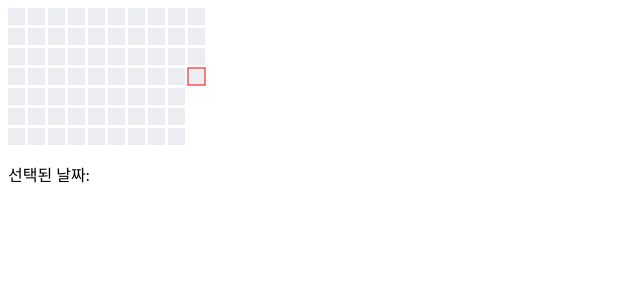
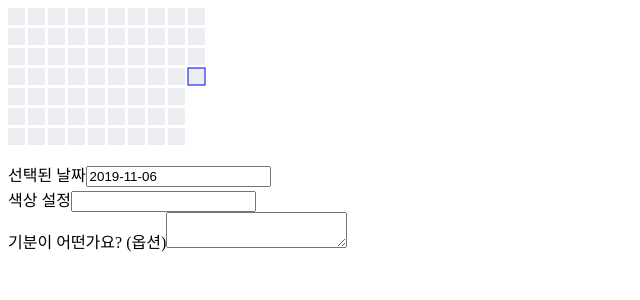
Before and after one commit to cok2exe/record-feeling, a React (Create React App) app: page / in a window 1280 px wide. Shown: the top 300 px of the page, without its empty margins (0-640 px from the left). Built offline with nearby package versions, Linux system fonts and the light colour scheme.

Commit message:
update :) 선택된 날짜에 색상과 설명을 입력하는 input 추가

```diff
--- a/src/containers/Calendar/index.tsx
+++ b/src/containers/Calendar/index.tsx
@@ -8,7 +8,7 @@ interface IDataValue {
 }
 
 type stateType = {
-  date: string;
+  color: string;
   description: string;
 };
 
@@ -26,17 +26,24 @@ const reducer = (state: stateType, action: actionType) => {
 
 const Calendar: React.FC = () => {
   // 날짜 선택
-  const [selectedDate, setDate] = useState("");
+  const [selectedDate, setDate] = useState(moment().format("YYYY-MM-DD"));
   const clickDate = (day: string): void => {
     setDate(day);
   };
 
   // 날짜 선택 후 정보 저장
   const [state, dispatch] = useReducer(reducer, {
-    date: "",
+    color: "",
     description: ""
   });
-  const onChange = (e: React.ChangeEvent<HTMLInputElement>): void => {
+  const handleChangeForInput = (
+    e: React.ChangeEvent<HTMLInputElement>
+  ): void => {
+    dispatch(e.target);
+  };
+  const handleChangeForTextArea = (
+    e: React.ChangeEvent<HTMLTextAreaElement>
+  ): void => {
     dispatch(e.target);
   };
 
@@ -75,7 +82,38 @@ const Calendar: React.FC = () => {
         selectedDate={selectedDate}
         clickDate={clickDate}
       />
-      <div>선택된 날짜: {selectedDate}</div>
+      <div className="calendar__input">
+        <div className="calendar__select-date">
+          <label htmlFor="select_date">선택된 날짜</label>
+          <input
+            type="text"
+            name="date"
+            id="select_date"
+            value={selectedDate}
+            readOnly
+          />
+        </div>
+        <div className="calendar__select-date-color">
+          <label htmlFor="select_date_color">색상 설정</label>
+          <input
+            type="text"
+            name="color"
+            value={state.color}
+            onChange={handleChangeForInput}
+          />
+        </div>
+        <div className="calendar__select-date-description">
+          <label htmlFor="select_date_description">
+            기분이 어떤가요? (옵션)
+          </label>
+          <textarea
+            name="description"
+            id="select_date_description"
+            value={state.description}
+            onChange={handleChangeForTextArea}
+          />
+        </div>
+      </div>
     </div>
   );
 };
```
